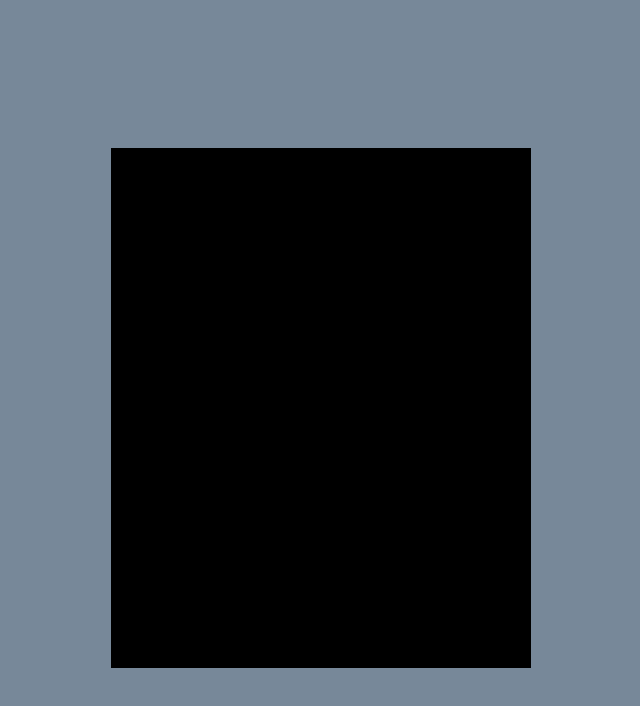
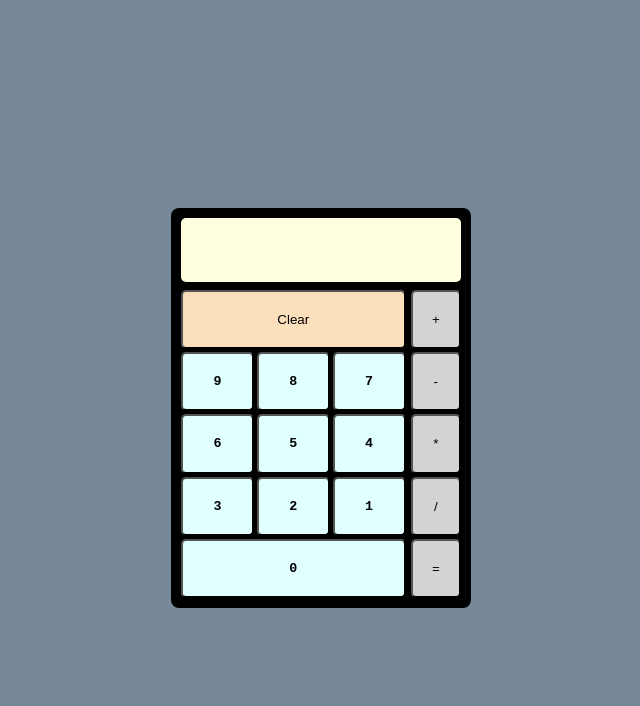
Before and after one commit to broilerchoocha87/odin-calculator, a plain HTML site: page index.html in a window 1280 px wide. Shown: the whole page, without its empty margins (319-959 px from the left). Drawn offline with Linux system fonts and the light colour scheme.

Commit message:
Calculator UI redone.

```diff
--- a/index.html
+++ b/index.html
@@ -8,15 +8,32 @@
     <title>A Calculator</title>
   </head>
   <body>
-    <main>
-        <div class="main-container">
-            <div class="display"></div>
-            <div class="clear-and-nums">
-                <div class="clear"></div>
-                <div class="nums"></div>
+    <div class="main-container">
+      <div class="display"></div>
+      <div class="second-container">
+        <div class="clear-nums">
+            <button class="clear">Clear</button>
+            <div class="nums">
+                <button class="numBtn">9</button>
+                <button class="numBtn">8</button>
+                <button class="numBtn">7</button>
+                <button class="numBtn">6</button>
+                <button class="numBtn">5</button>
+                <button class="numBtn">4</button>
+                <button class="numBtn">3</button>
+                <button class="numBtn">2</button>
+                <button class="numBtn">1</button>
+                <button class="numBtn">0</button>
             </div>
-            <div class="operations"></div>
         </div>
-    </main>
+        <div class="operations">
+            <button class="oprBtns">+</button>
+            <button class="oprBtns">-</button>
+            <button class="oprBtns">*</button>
+            <button class="oprBtns">/</button>
+            <button class="oprBtns">=</button>
+        </div>
+      </div>
+    </div>
   </body>
 </html>
--- a/style.css
+++ b/style.css
@@ -1,17 +1,75 @@
+* {
+  box-sizing: border-box;
+  border-radius: 5px;
+}
+
 body {
-  display: flex;
   height: 100vh;
   background-color: lightslategray;
+  display: flex;
   justify-content: center;
   align-items: center;
 }
 
 .main-container {
   background-color: black;
-  width: 400px;
-  height: 500px;
+  width: 300px;
+  height: 400px;
   padding: 10px;
+  gap: 8px;
+  border-radius: 8px;
 
   display: flex;
   flex-direction: column;
 }
+
+.display {
+  flex: 1 1 auto;
+  background-color: lightyellow;
+}
+
+.second-container {
+  display: flex;
+  flex: 3 1 auto;
+
+  gap: 5px;
+}
+
+.clear-nums {
+  display: flex;
+  flex-direction: column;
+  flex: 3 1 auto;
+  gap: 3px;
+}
+
+.clear {
+  flex: 1 1 auto;
+  background-color: rgb(250, 223, 188);
+}
+
+.operations {
+  display: flex;
+  flex: 1 1 60px;
+  flex-direction: column;
+  gap: 3px;
+}
+
+.oprBtns {
+  flex: 1 1 auto;
+  background-color: lightgrey;
+}
+
+.nums {
+  display: flex;
+  flex: 4 1 auto;
+  flex-wrap: wrap;
+  gap: 3px;
+}
+
+.numBtn {
+  flex: 1 1 60px;
+  background-color: lightcyan;
+
+  font-family: 'Courier New', Courier, monospace;
+  font-weight: bold;
+}
```
